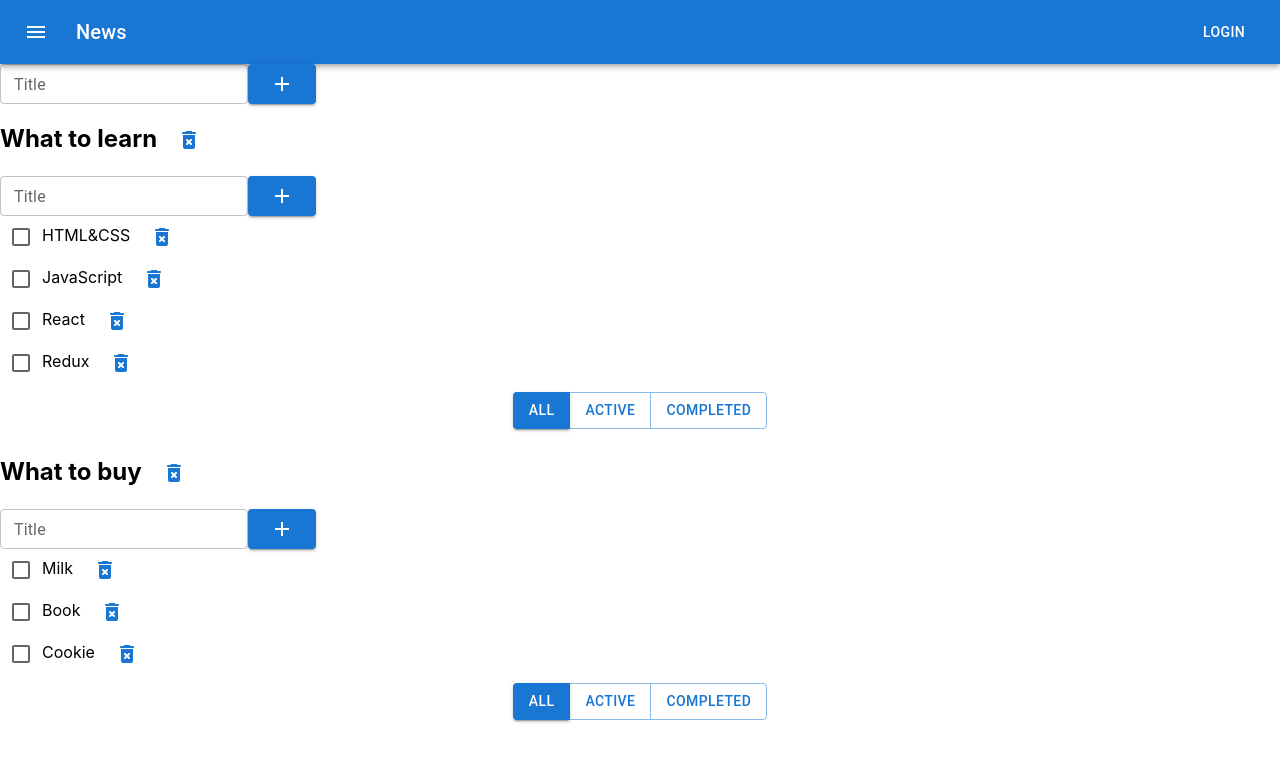
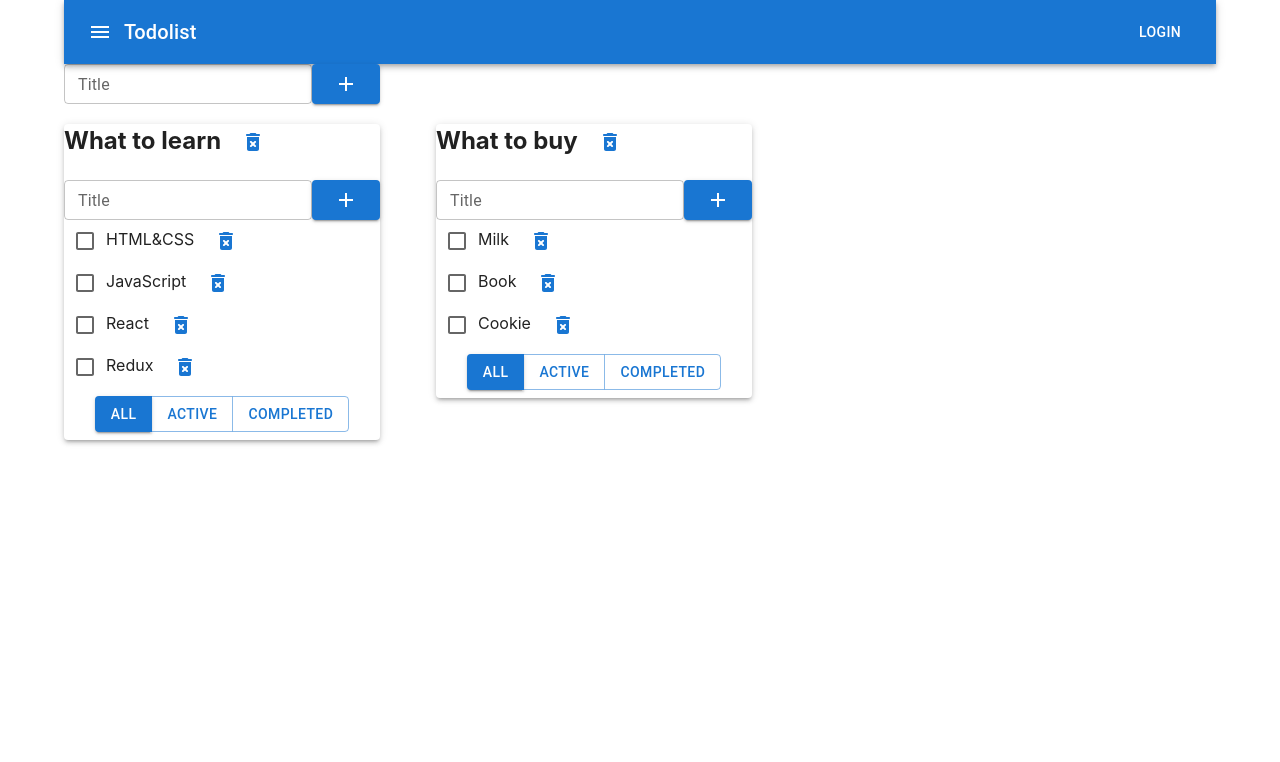
Before and after one commit to Reegulus/Todolist_TS, a React (Create React App) app: page / in a window 1280 px wide. Shown: the top 762 px of the page. Built offline with nearby package versions, Linux system fonts and the light colour scheme; the HTML template or start-up script is replaced by a standard one.

Commit message:
Material UI /refactoring/ ButtonDeleteTask/ ButtonFilterTask

```diff
--- a/src/App.tsx
+++ b/src/App.tsx
@@ -3,7 +3,7 @@ import './App.css';
 import {Todolist} from "./components/Todolist";
 import {v1} from "uuid";
 import {AddItemForm} from "./components/AddItemForm";
-import {AppBar, Box, Button, IconButton, Toolbar, Typography} from "@mui/material";
+import {AppBar, Box, Button, Container, Grid, IconButton, Paper, Toolbar, Typography} from "@mui/material";
 import MenuIcon from '@mui/icons-material/Menu';
 
 export type TasksPropsType = {
@@ -99,29 +99,31 @@ function App() {
 
 
     return (
+        <Container fixed>
             <div className="App">
-            <Box sx={{ flexGrow: 1 }}>
+                <Box sx={{flexGrow: 1}}>
                     <AppBar position="static">
                         <Toolbar>
                             <IconButton
                                 size="large"
                                 edge="start"
                                 color="inherit"
-                            aria-label="menu"
-                            sx={{ mr: 2 }}
+                                // aria-label="menu"
+                                // sx={{ mr: 2 }}
                             >
-                            <MenuIcon />
+                                <MenuIcon/>
                             </IconButton>
-                        <Typography variant="h6" component="div" sx={{ flexGrow: 1 }}>
-                            News
+                            <Typography variant="h6" component="div" sx={{flexGrow: 1}}>
+                                Todolist
                             </Typography>
                             <Button color="inherit">Login</Button>
                         </Toolbar>
                     </AppBar>
                 </Box>
-            <div className={'app-addItemForm'}>
+                <Grid container>
                     <AddItemForm callback={addTodolist}/>
-            </div>
+                </Grid>
+                <Grid container spacing={7}>
                     {
                         todolists.map((tl) => {
 
@@ -134,7 +136,8 @@ function App() {
                             }
 
                             return (
-                        <div className={'todolist'}>
+                                <Grid item>
+                                    <Paper elevation={3} variant={'elevation'}>
                                     <Todolist
                                         key={tl.id}
                                         id={tl.id}
@@ -149,12 +152,14 @@ function App() {
                                         changeTasksTitle={changeTasksTitle}
                                         changeTodolistTitle={changeTodolistTitle}
                                     />
+                                    </Paper>
+                                </Grid>
+                            )
+                        })
+                    }
+                </Grid>
             </div>
-
-                    )
-                })}
-
-        </div>
+        </Container>
     );
 }
 
--- /dev/null
+++ b/src/components/ButtonDeleteTask.tsx
@@ -0,0 +1,31 @@
+import React, {ChangeEvent, useState, KeyboardEvent} from 'react';
+import {FilterPropsType, TasksPropsType} from "../App";
+import DeleteForeverRoundedIcon from '@mui/icons-material/DeleteForeverRounded';
+import DeleteIcon from '@mui/icons-material/Delete';
+import {AddItemForm} from "./AddItemForm";
+import {EditableSpan} from "./EditableSpan";
+import {Box, Button, ButtonGroup, Checkbox, FormControlLabel, IconButton, Stack} from "@mui/material";
+
+export type  TaskPropsType = {
+    id: string
+    callback: (id: string) => void
+}
+
+export function ButtonDeleteTask(props: TaskPropsType) {
+    const [onMouseColor, setOnMouseColor] = useState(false);
+    const removeTaskHandler = () => {
+        props.callback(props.id)
+    }
+    const onMouseEnterHandler = () => setOnMouseColor(true)
+    const onMouseLeaveHandler = () => setOnMouseColor(false)
+
+    return <Button
+        onMouseEnter={onMouseEnterHandler}
+        onMouseLeave={onMouseLeaveHandler}
+        color={onMouseColor ? 'error' : 'primary'}
+        variant={'text'}
+        size={'medium'}
+        onClick={removeTaskHandler}>
+        <DeleteForeverRoundedIcon fontSize={'medium'}/>
+    </Button>
+};
--- /dev/null
+++ b/src/components/ButtonFilterTask.tsx
@@ -0,0 +1,52 @@
+import React, {ChangeEvent, useState, KeyboardEvent} from 'react';
+import {FilterPropsType, TasksPropsType} from "../App";
+import DeleteForeverRoundedIcon from '@mui/icons-material/DeleteForeverRounded';
+import DeleteIcon from '@mui/icons-material/Delete';
+import {AddItemForm} from "./AddItemForm";
+import {EditableSpan} from "./EditableSpan";
+import {Box, Button, ButtonGroup, Checkbox, FormControlLabel, IconButton, Stack} from "@mui/material";
+
+export type  ButtonDeleteTaskPropsType = {
+id: string
+    filter: FilterPropsType
+    changeFilter: (value: FilterPropsType, todolistId: string) => void
+}
+
+export function ButtonFilterTask(props: ButtonDeleteTaskPropsType) {
+    const onAllClickHandler = () => {
+        props.changeFilter('all', props.id)
+    }
+    const onActiveClickHandler = () => {
+        props.changeFilter('active', props.id)
+    }
+    const onCompletedClickHandler = () => {
+        props.changeFilter('completed', props.id)
+    }
+
+    return  <Box
+        sx={{
+            display: 'flex',
+            flexDirection: 'column',
+            alignItems: 'center',
+            '& > *': {
+                m: 1,
+            },
+        }}
+    >
+        <ButtonGroup color={'primary'} size={'medium'} variant={'outlined'}
+                     aria-label={'outlined button group'}>
+            <Button
+                variant={props.filter === 'all' ? 'contained' : 'outlined'}
+                onClick={onAllClickHandler}>All
+            </Button>
+            <Button
+                variant={props.filter === 'active' ? 'contained' : 'outlined'}
+                onClick={onActiveClickHandler}>Active
+            </Button>
+            <Button
+                variant={props.filter === 'completed' ? 'contained' : 'outlined'}
+                onClick={onCompletedClickHandler}>Completed
+            </Button>
+        </ButtonGroup>
+    </Box>
+};
--- a/src/components/Todolist.tsx
+++ b/src/components/Todolist.tsx
@@ -4,7 +4,9 @@ import DeleteForeverRoundedIcon from '@mui/icons-material/DeleteForeverRounded';
 import DeleteIcon from '@mui/icons-material/Delete';
 import {AddItemForm} from "./AddItemForm";
 import {EditableSpan} from "./EditableSpan";
-import {Box, Button, ButtonGroup, Checkbox, IconButton, Stack} from "@mui/material";
+import {Box, Button, ButtonGroup, Checkbox, FormControlLabel, IconButton, Stack} from "@mui/material";
+import {ButtonDeleteTask} from "./ButtonDeleteTask";
+import {ButtonFilterTask} from "./ButtonFilterTask";
 
 export type  TodolistPropsType = {
     id: string
@@ -21,33 +23,25 @@ export type  TodolistPropsType = {
 }
 
 export function Todolist(props: TodolistPropsType) {
-    // const [onMouseColor, setOnMouseColor] = useState('#ffffff');
     const removeTodolistHandler = () => {
         props.removeTodolist(props.id)
     }
     const onChangeTodolistTitleHandler = (newTitle: string) => {
         props.changeTodolistTitle(props.id, newTitle)
     }
-    const onAllClickHandler = () => {
-        props.changeFilter('all', props.id)
-    }
-    const onActiveClickHandler = () => {
-        props.changeFilter('active', props.id)
-    }
-    const onCompletedClickHandler = () => {
-        props.changeFilter('completed', props.id)
-    }
+
     return (
         <div>
             <h2>
                 <EditableSpan title={props.title} onChange={onChangeTodolistTitleHandler}/>
-                <Button
+                <ButtonDeleteTask id={props.id} callback={(newTitle: string) => {props.removeTodolist(props.id)}}/>
+            {/*    <Button
                     color={'primary'}
                     variant={'text'}
                     size={'small'}
                     onClick={removeTodolistHandler}>
                     <DeleteForeverRoundedIcon fontSize={'medium'}/>
-                </Button>
+                </Button>*/}
 
             </h2>
             <AddItemForm callback={(title) => {
@@ -56,9 +50,10 @@ export function Todolist(props: TodolistPropsType) {
 
             <div>
                 {props.tasks.map((el) => {
-                    const removeTaskHandler = () => {
+
+                   /* const removeTaskHandler = () => {
                         props.removeTask(el.id, props.id)
-                    }
+                    }*/
                     const onChangeTaskHandler = (e: ChangeEvent<HTMLInputElement>) => {
                         let newIsDoneValue = e.currentTarget.checked
                         props.changeStatus(el.id, newIsDoneValue, props.id)
@@ -66,9 +61,6 @@ export function Todolist(props: TodolistPropsType) {
                     const onChangeTitleHandler = (newValue: string) => {
                         props.changeTasksTitle(el.id, newValue, props.id)
                     }
-                    // const buttonColor = {background: `${onMouseColor}`}
-                    // const onMouseEnterHandler = () => setOnMouseColor('#0000ff')
-                    // const onMouseLeaveHandler = () => setOnMouseColor('#ffffff')
                     return (
                         <div key={el.id} className={el.isDone ? 'is-done' : ''}>
                             <Checkbox
@@ -76,52 +68,23 @@ export function Todolist(props: TodolistPropsType) {
                                 checked={el.isDone}
                                 onChange={onChangeTaskHandler}
                             />
-
                             <EditableSpan title={el.title} onChange={onChangeTitleHandler}/>
-                            <Button
-                               /* style={buttonColor}
-                                onMouseEnter={onMouseEnterHandler}
-                                onMouseLeave={onMouseLeaveHandler}*/
-                                // aria-label={'delete'}
-                                color={'primary'}
-                                variant={'text'}
-                                size={'small'}
-                                onClick={removeTaskHandler}>
-                                <DeleteForeverRoundedIcon fontSize={'medium'}/>
-                            </Button>
-
-
+                            <ButtonDeleteTask
+                                key={el.id}
+                                id={el.id}
+                                callback={(id: string) => {props.removeTask(el.id, props.id)}}
+                            />
                         </div>
                     )
                 })}
             </div>
             <div>
-                <Box
-                    sx={{
-                        display: 'flex',
-                        flexDirection: 'column',
-                        alignItems: 'center',
-                        '& > *': {
-                            m: 1,
-                        },
-                    }}
-                >
-                    <ButtonGroup color={'primary'} size={'medium'} variant={'outlined'}
-                                 aria-label={'outlined button group'}>
-                        <Button
-                            variant={props.filter === 'all' ? 'contained' : 'outlined'}
-                            onClick={onAllClickHandler}>All
-                        </Button>
-                        <Button
-                            variant={props.filter === 'active' ? 'contained' : 'outlined'}
-                            onClick={onActiveClickHandler}>Active
-                        </Button>
-                        <Button
-                            variant={props.filter === 'completed' ? 'contained' : 'outlined'}
-                            onClick={onCompletedClickHandler}>Completed
-                        </Button>
-                    </ButtonGroup>
-                </Box>
+                <ButtonFilterTask
+                    key={props.id}
+                    id={props.id}
+                    filter={props.filter}
+                    changeFilter={props.changeFilter}
+                />
             </div>
 
         </div>
```
Lines whose indentation alone changed are shown as unchanged.
